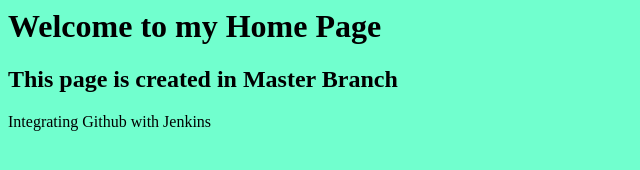
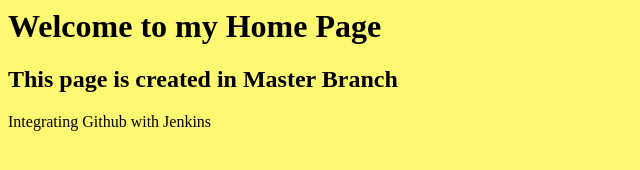
Before and after one commit to saurabhagarwal43800/Jenkins_task, a plain HTML site: page index.html in a window 1280 px wide. Shown: the whole page, without its empty margins (0-640 px from the left). Drawn offline with Linux system fonts and the light colour scheme.

Commit message:
Changing background color

```diff
--- a/index.html
+++ b/index.html
@@ -1,4 +1,4 @@
-<body bgcolor="#71FFCE">
+<body bgcolor="#FFF971">
 	<h1>Welcome to my Home Page</h1>
 	<h2>This page is created in Master Branch</h2>
 	<p>Integrating Github with Jenkins</p>
```
